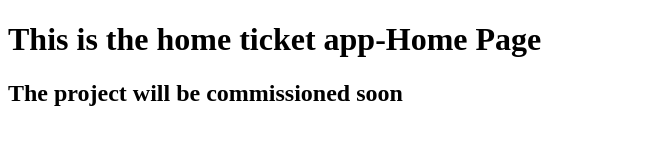
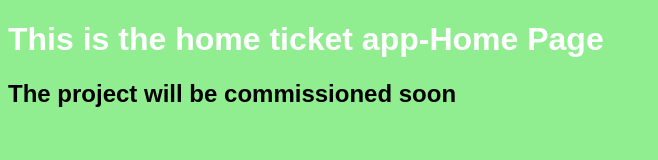
Before and after one commit to Eloks1/ticketapp, a plain HTML site: page index.html in a window 1280 px wide. Shown: the whole page, without its empty margins (0-658 px from the left). Drawn offline with Linux system fonts and the light colour scheme.

Commit message:
Added Nigeria colors to it

```diff
--- a/index.html
+++ b/index.html
@@ -2,6 +2,15 @@
 	<html>
 		<head>
 			<title> Home Page</title>
+			<style type="text/css">
+			body{
+			background-color:lightgreen;
+			font-family:arial, corbel, sans-serif;
+			}
+			h1{
+			color:white
+			}
+			</style>
 		</head>
 
 		<body>
```
